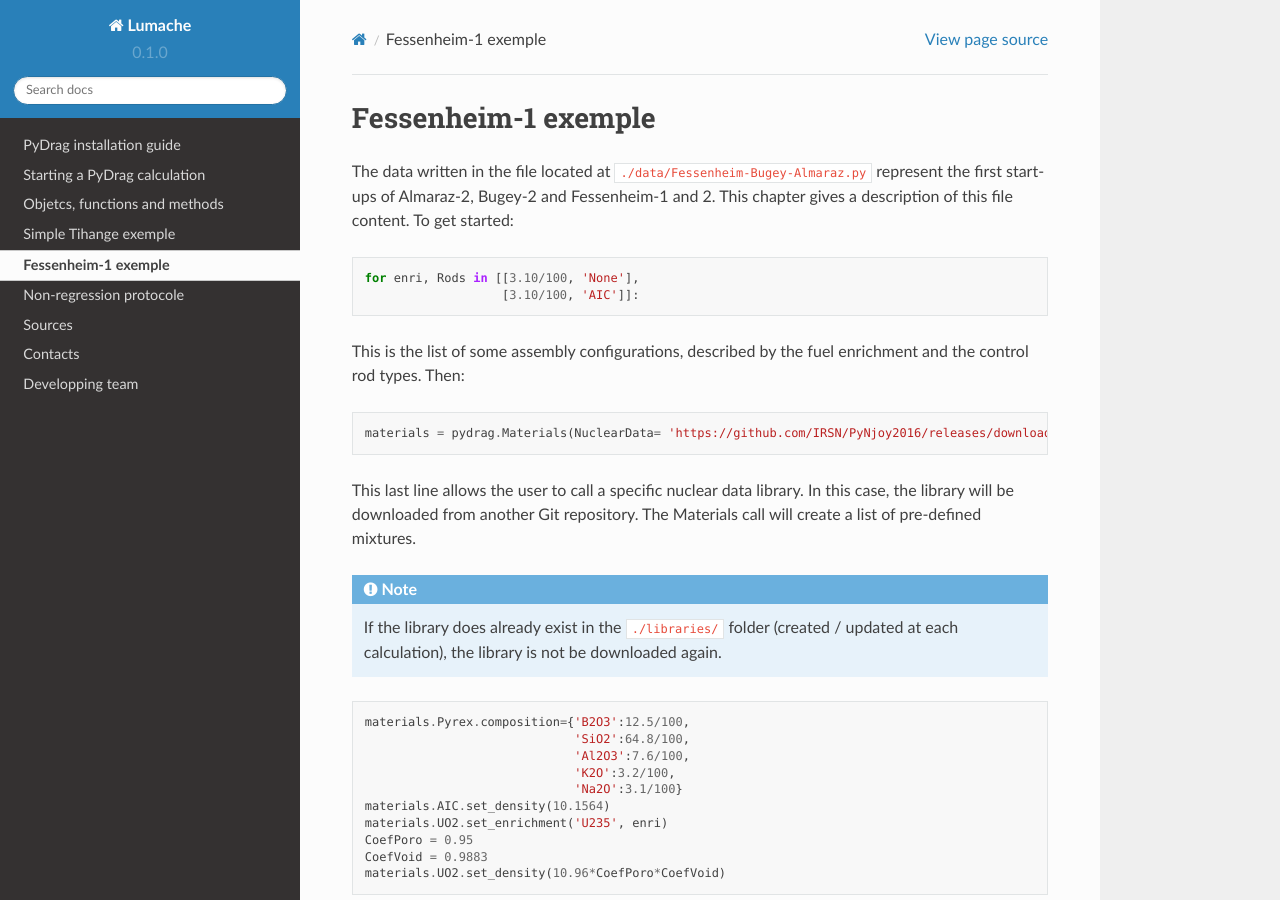
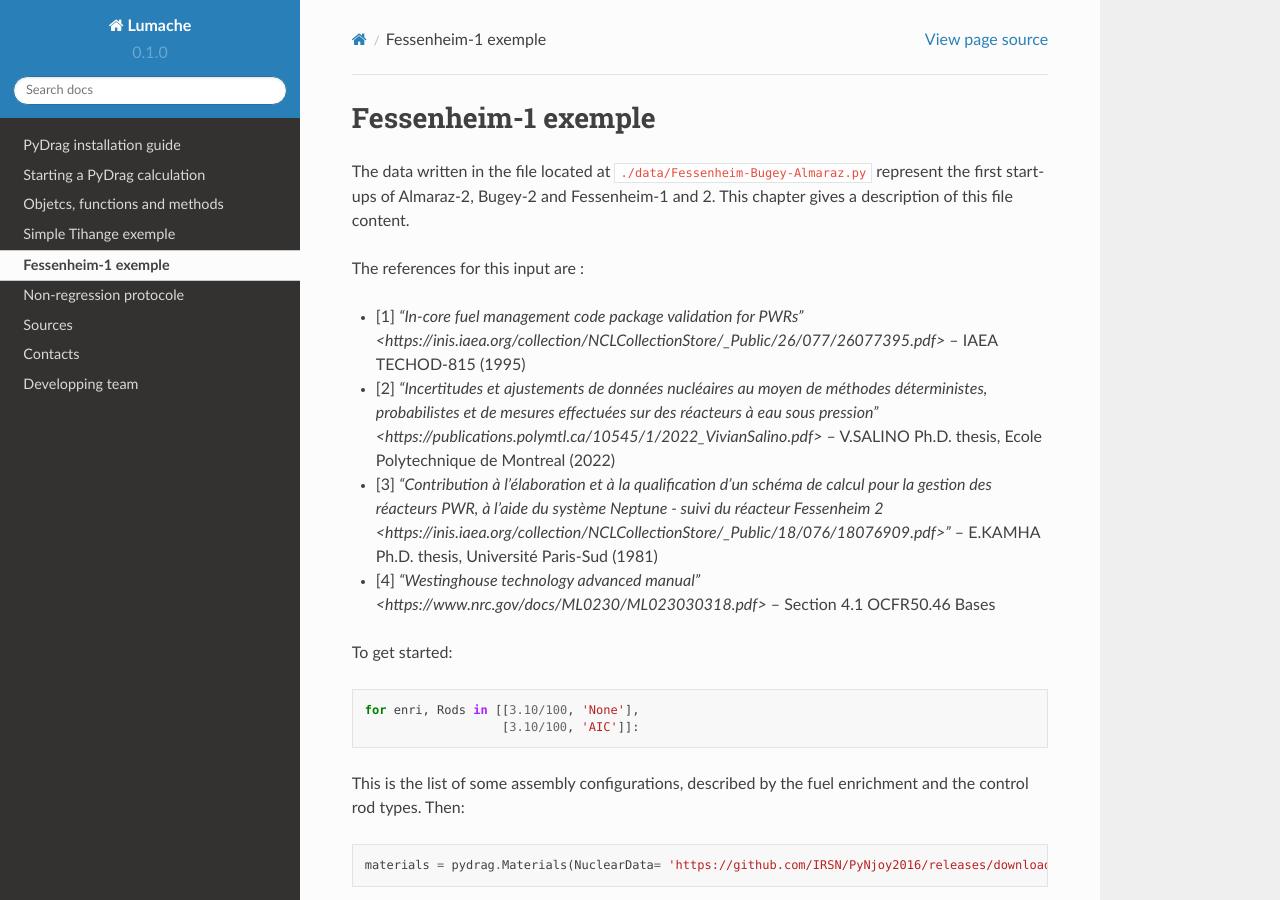
Before and after one commit to Ben105m/rtd-tutorial, a Sphinx documentation site: the page built from docs/source/exemple1.rst, in a window 1280 px wide and 900 px high. Built offline with Sphinx 7.4.7 and the Read the Docs theme 2.0.0, drawn with Linux system fonts in a browser that asks for light colours.

Commit message:
Update exemple1.rst

```diff
--- a/docs/source/exemple1.rst
+++ b/docs/source/exemple1.rst
@@ -5,7 +5,16 @@ Fessenheim-1 exemple
 ################################
 
 The data written in the file located at :file:`./data/Fessenheim-Bugey-Almaraz.py` represent the first start-ups of Almaraz-2, Bugey-2 and Fessenheim-1 and 2.
-This chapter gives a description of this file content. To get started::
+This chapter gives a description of this file content.
+
+The references for this input are :
+
+- [1] `"In-core fuel management code package validation for PWRs" <https://inis.iaea.org/collection/NCLCollectionStore/_Public/26/077/26077395.pdf>` -- IAEA TECHOD-815 (1995)
+- [2] `"Incertitudes et ajustements de données nucléaires au moyen de méthodes déterministes, probabilistes et de mesures effectuées sur des réacteurs à eau sous pression" <https://publications.polymtl.ca/10545/1/2022_VivianSalino.pdf>` -- V.SALINO Ph.D. thesis, Ecole Polytechnique de Montreal (2022)
+- [3] `"Contribution à l’élaboration et à la qualification d’un schéma de calcul pour la gestion des réacteurs PWR, à l’aide du système Neptune - suivi du réacteur Fessenheim 2 <https://inis.iaea.org/collection/NCLCollectionStore/_Public/18/076/18076909.pdf>"` -- E.KAMHA Ph.D. thesis, Université Paris-Sud (1981)
+- [4] `"Westinghouse technology advanced manual" <https://www.nrc.gov/docs/ML0230/ML023030318.pdf>` -- Section 4.1 OCFR50.46 Bases
+
+To get started::
 
   for enri, Rods in [[3.10/100, 'None'],
                      [3.10/100, 'AIC']]:
```
